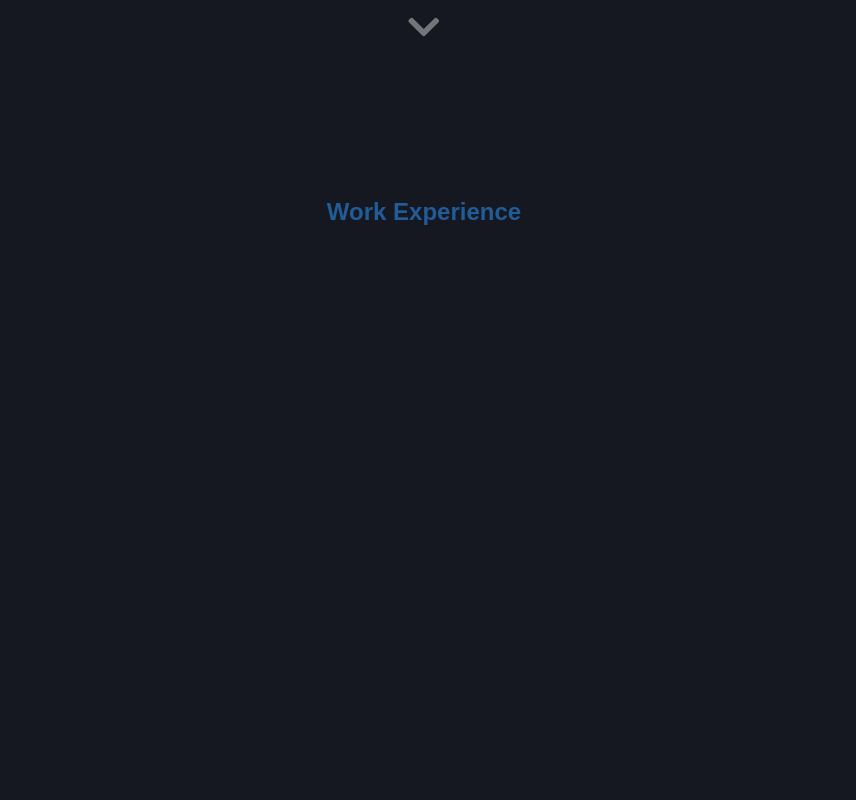
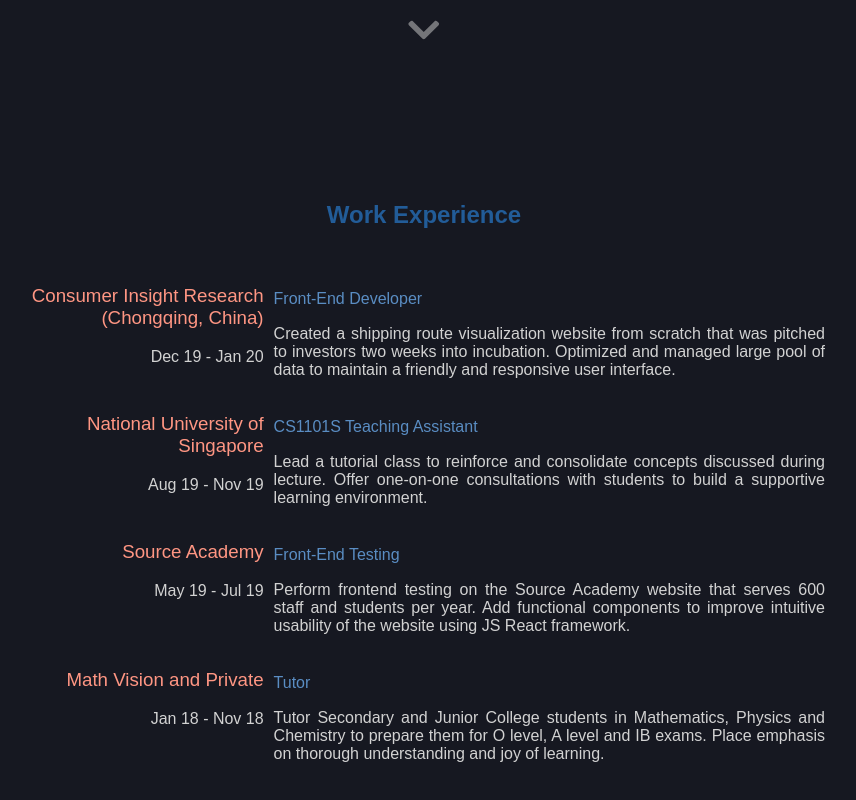
Before and after one commit to helloImHai/helloImHai.github.io, a React (Create React App) app: page / in a window 1280 px wide. Shown: the part 1974-2774 px from the top of the page, without its empty margins (216-1072 px from the left). Built offline with nearby package versions, Linux system fonts and the light colour scheme.

Commit message:
Add Work

```diff
--- a/src/Components/About.js
+++ b/src/Components/About.js
@@ -34,6 +34,7 @@
                 weird hobby of mine is translating English songs into different
                 languages.
                 <br />
+                <br />
               </p>
               <ScrollButton to="skillsSection" />
             </Container>
--- a/src/Components/Work.js
+++ b/src/Components/Work.js
@@ -4,7 +4,7 @@
 import ScrollButton from "./ScrollButton.js";
 
 import { connect } from "react-redux";
-import {Fade} from "react-awesome-reveal";
+import { Fade } from "react-awesome-reveal";
 
 import "../Styles/Components/Work/Work.css";
 
@@ -13,15 +13,62 @@
     return (
       <Container className="container-work" maxWidth="xl" id="workSection">
         <Fade big cascade duration={2000} fraction={0.6} triggerOnce={true}>
-            <Container className="container-inner" maxWidth="md">
-              <h2>Work Experience</h2>
-              <br />
-              <ScrollButton to="constructionSection" />
-            </Container>
+          <Container className="container-inner" maxWidth="md">
+            <h2>Work Experience</h2>
+            <br />
+            <Job
+              name={"Consumer Insight Research (Chongqing, China)"}
+              job={"Front-End Developer"}
+              date={"Dec 19 -  Jan 20"}
+              text={
+                "Created a shipping route visualization website from scratch that was pitched to investors two weeks into incubation. Optimized and managed large pool of data to maintain a friendly and responsive user interface."
+              }
+            />
+            <Job
+              name={"National University of Singapore"}
+              job={"CS1101S Teaching Assistant"}
+              date={"Aug 19 -  Nov 19"}
+              text={
+                "Lead a tutorial class to reinforce and consolidate concepts discussed during lecture. Offer one-on-one consultations with students to build a supportive learning environment."
+              }
+            />
+            <Job
+              name={"Source Academy"}
+              job={"Front-End Testing"}
+              date={"May 19 -  Jul 19"}
+              text={
+                "Perform frontend testing on the Source Academy website that serves 600 staff and students per year. Add functional components to improve intuitive usability of the website using JS React framework."
+              }
+            />
+            <Job
+              name={"Math Vision and Private"}
+              job={"Tutor"}
+              date={"Jan 18 -  Nov 18"}
+              text={
+                "Tutor Secondary and Junior College students in Mathematics, Physics and Chemistry to prepare them for O level, A level and IB exams. Place emphasis on thorough understanding and joy of learning."
+              }
+            />
+            <ScrollButton to="constructionSection" />
+          </Container>
         </Fade>
       </Container>
     );
   }
 }
 
+const Job = ({ text, date, name, job }) => {
+  return (
+    <div className={"jobBox"}>
+      <div className={"jobHeader"}>
+        <h3>{name}</h3>
+        <p>{date}</p>
+      </div>
+      <div className={"jobDesc"}>
+        <p className={"jobName"}>{job}</p>
+        <p className={"jobText"}>{text}</p>
+      </div>
+    </div>
+  );
+};
+
 export default connect(null, null)(Work);
--- a/src/Styles/App.css
+++ b/src/Styles/App.css
@@ -35,7 +35,7 @@
   margin-top: auto;
   font-size: 4.5vh;
   padding-bottom: 10vh;
-  opacity: 50%;
+  opacity: 0.5;
   text-align: center;
 }
 .arrow-down:hover {
@@ -62,7 +62,7 @@
   color: #3B70A8;
 }
 .container-1 .container-inner .my-name {
-  color: #e7a0ae;
+  color: #ff9683;
 }
 .container-2 {
   background-color: #161821;
@@ -73,13 +73,14 @@
   color: #225C98;
 }
 .container-2 strong {
-  color: #e7a0ae;
+  color: #ff9683;
 }
 .container-2 .container-inner {
   padding-top: 3vh;
   display: flex;
   flex-direction: column;
   align-items: center;
+  max-width: 850px;
   min-height: calc(100vh - 0px);
 }
 .container-2 .container-inner .profile-pic {
--- a/src/Styles/App.less
+++ b/src/Styles/App.less
@@ -46,7 +46,7 @@
   margin-top: auto;
   font-size: 4.5vh;
   padding-bottom: 10vh;
-  opacity: 50%;
+  opacity: 0.50;
   text-align: center;
 }
 .arrow-down:hover {
@@ -99,6 +99,7 @@
     display: flex;
     flex-direction: column;
     align-items: center;
+    max-width: 850px;
     min-height: calc(100vh - 0px);
 
     .profile-pic {
--- a/src/Styles/Colors.less
+++ b/src/Styles/Colors.less
@@ -6,5 +6,5 @@
 @p1: #3B70A8;
 @p2: #5A8DC3;
 
-@c0: #e7a0ae;
+@c0: #ff9683;
 @c1: #ffce6b;
--- a/src/Styles/Components/Work/Work.css
+++ b/src/Styles/Components/Work/Work.css
@@ -7,7 +7,7 @@
   color: #225C98;
 }
 .container-work strong {
-  color: #e7a0ae;
+  color: #ff9683;
 }
 .container-work .container-inner {
   padding-top: 3vh;
@@ -15,4 +15,25 @@
   flex-direction: column;
   align-items: center;
   min-height: calc(100vh - 0px);
+  max-width: 850px;
 }
+.container-work .container-inner h3 {
+  font-weight: 500;
+  color: #ff9683;
+}
+.container-work .container-inner .jobDesc {
+  text-align: justify;
+  padding-top: 5px;
+  padding-left: 10px;
+}
+.container-work .container-inner .jobDesc .jobName {
+  line-height: 21px;
+  color: #5A8DC3;
+}
+.container-work .container-inner .jobBox {
+  display: flex;
+  text-align: right;
+}
+.container-work .container-inner .jobBox .jobHeader {
+  flex: 0 0 30%;
+}
--- a/src/Styles/Components/Work/Work.less
+++ b/src/Styles/Components/Work/Work.less
@@ -18,5 +18,26 @@
     flex-direction: column;
     align-items: center;
     min-height: calc(100vh - 0px);
+    max-width: 850px;
+    h3 {
+      font-weight: 500;
+      color: @c0;
+    }
+    .jobDesc {
+      text-align: justify;
+      padding-top: 5px;
+      padding-left: 10px;
+      .jobName {
+        line-height: 21px;
+        color: @p2;
+      }
+    }
+    .jobBox {
+      display: flex;
+      text-align: right;
+      .jobHeader {
+        flex: 0 0 30%;
+      }
+    }
   }
 }
```
